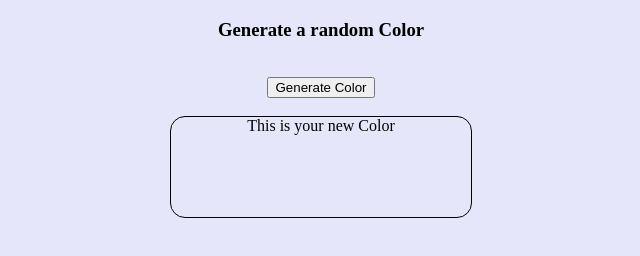
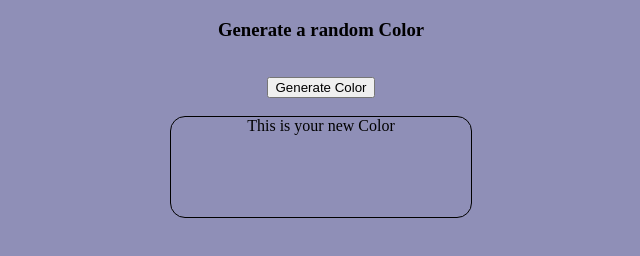
Before and after one commit to nikhilkundarapu/random-color-generator, a plain HTML site: page index.htm in a window 1280 px wide. Shown: the whole page, without its empty margins (319-959 px from the left). Drawn offline with Linux system fonts and the light colour scheme.

Commit message:
Update style.css

```diff
--- a/style.css
+++ b/style.css
@@ -1,6 +1,6 @@
 body{
     text-align: center;
-    background-color: lavender;
+    background-color: #8f8fb7;
 }
 div{
 
```
